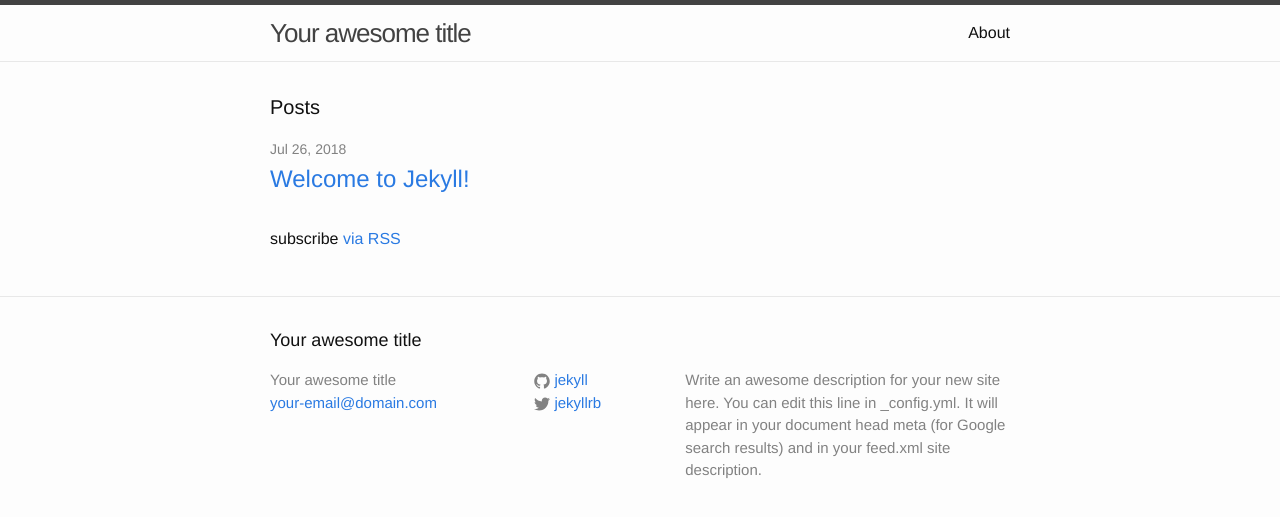
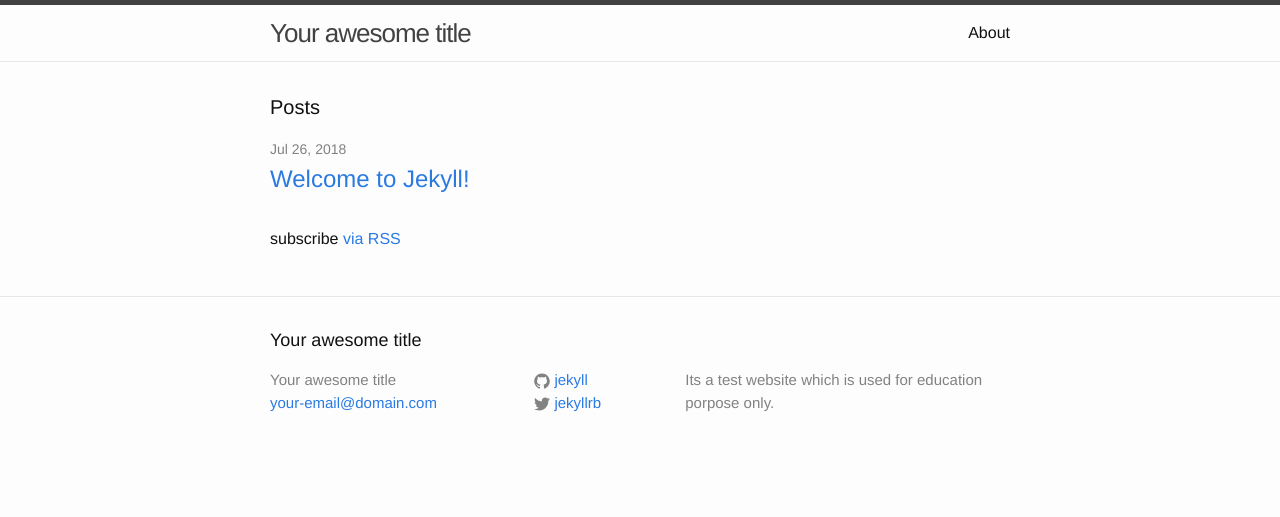
Before and after one commit to DivadlovesProgramming/DivadlovesProgramming.github.io, a Jekyll site: the page built from index.html, in a window 1280 px wide. Shown: the top 517 px of the page. Built offline with Jekyll 4.4.1, drawn with Linux system fonts in a browser that asks for light colours.

Commit message:
Update _config.yml

```diff
--- a/_config.yml
+++ b/_config.yml
@@ -9,9 +9,7 @@
 title: Your awesome title
 email: your-email@domain.com
 description: > # this means to ignore newlines until "baseurl:"
-  Write an awesome description for your new site here. You can edit this
-  line in _config.yml. It will appear in your document head meta (for
-  Google search results) and in your feed.xml site description.
+ Its a test website which is used for education porpose only.
 baseurl: "" # the subpath of your site, e.g. /blog
 url: "http://yourdomain.com" # the base hostname & protocol for your site
 twitter_username: jekyllrb
```
